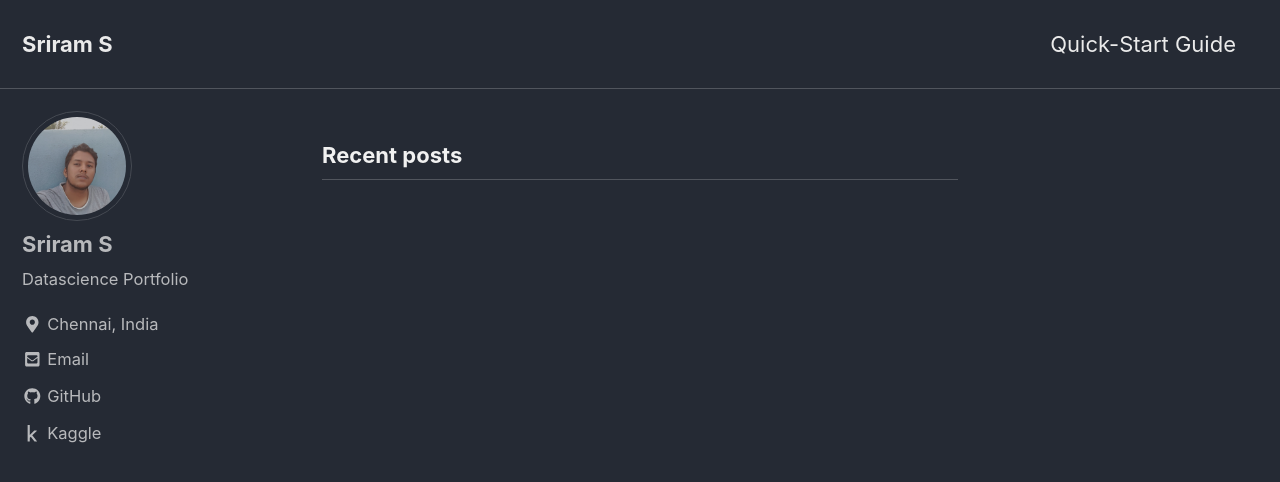
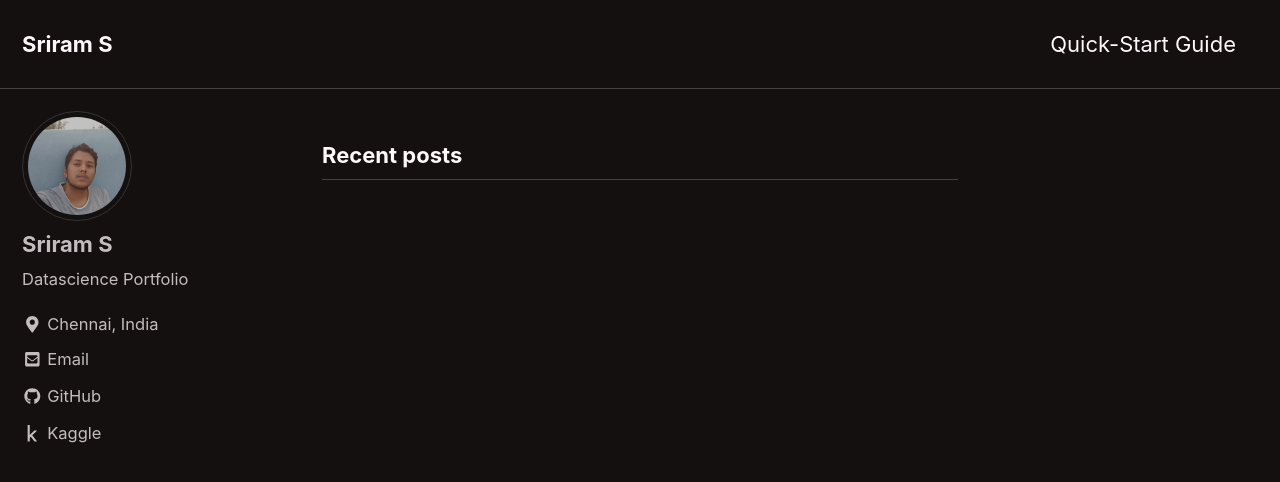
Before and after one commit to simranketha/simranketha.github.io, a Jekyll site: the page built from index.html, in a window 1280 px wide and 900 px high. Shown: the top 482 px of the window. Built offline with Jekyll 4.4.1, drawn with Linux system fonts in a browser that asks for light colours; cached includes are drawn as plain includes; the list of posts is cut into pages by our own code.

Commit message:
Update _config.yml

```diff
--- a/_config.yml
+++ b/_config.yml
@@ -12,7 +12,7 @@
 
 # theme                  : "minimal-mistakes-jekyll"
 # remote_theme           : "mmistakes/minimal-mistakes"
-minimal_mistakes_skin    : "dark" #"default"  "air", "aqua", "contrast", "dark", "dirt", "neon", "mint", "plum", "sunrise"
+minimal_mistakes_skin    : "neon" #"default"  "air", "aqua", "contrast", "dark", "dirt", "neon", "mint", "plum", "sunrise"
 
 # Site Settings
 locale                   : "en-US"
```
